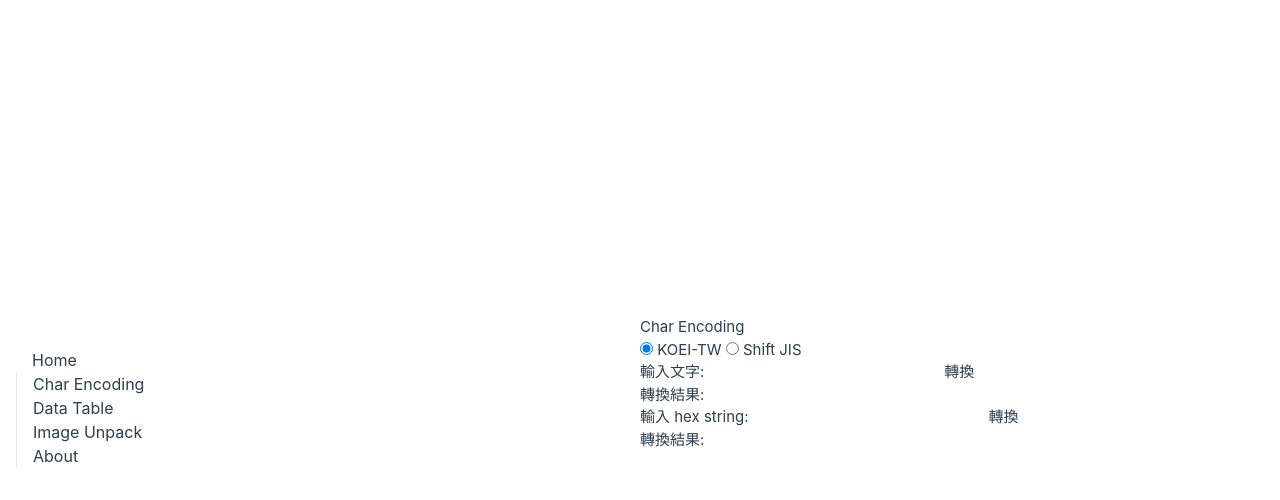
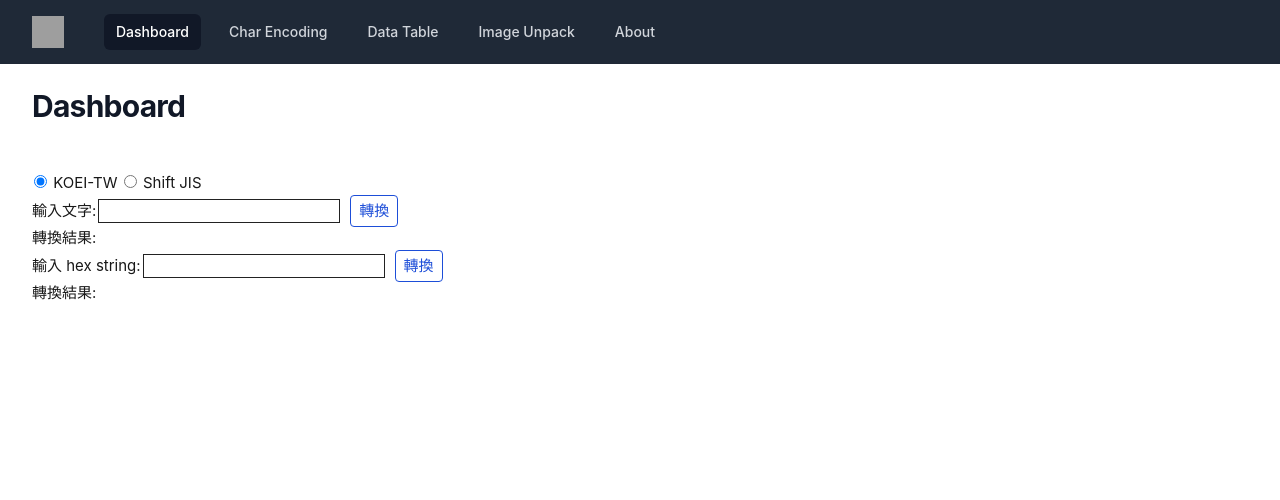
Before and after one commit to tzengyuxio/dekoei, a Vue app: page /char in a window 1280 px wide. Shown: the top 500 px of the page. Built offline with nearby package versions, Linux system fonts and the light colour scheme; grey boxes are pictures that could not be loaded.

Commit message:
feat: update ui of Char Encoding

```diff
--- a/index.html
+++ b/index.html
@@ -1,12 +1,12 @@
 <!DOCTYPE html>
-<html lang="en">
+<html lang="en" class="h-full bg-gray-100">
   <head>
     <meta charset="UTF-8">
     <link rel="icon" href="/favicon.ico">
     <meta name="viewport" content="width=device-width, initial-scale=1.0">
     <title>Vite App</title>
   </head>
-  <body>
+  <body class="h-full">
     <div id="app"></div>
     <script type="module" src="/src/main.js"></script>
   </body>
--- a/package.json
+++ b/package.json
@@ -11,6 +11,8 @@
     "format": "prettier --write src/"
   },
   "dependencies": {
+    "@headlessui/vue": "^1.7.14",
+    "@heroicons/vue": "^2.0.18",
     "encoding-japanese": "^2.0.0",
     "pinia": "^2.1.3",
     "vue": "^3.3.4",
--- a/src/App.vue
+++ b/src/App.vue
@@ -1,25 +1,76 @@
 <script setup>
 import {RouterLink, RouterView} from 'vue-router';
+import {Disclosure, DisclosureButton, DisclosurePanel} from '@headlessui/vue';
+import {Bars3Icon, XMarkIcon} from '@heroicons/vue/24/outline';
+import {ref} from 'vue';
+
+const navigation = [
+	{name: 'Dashboard', href: '/', current: true},
+	{name: 'Char Encoding', href: '/char', current: false},
+	{name: 'Data Table', href: '/data', current: false},
+	{name: 'Image Unpack', href: '/image', current: false},
+	{name: 'About', href: '/about', current: false},
+];
+const title = ref(navigation[0].name);
 </script>
 
 <template>
-  <header>
-    <div class="wrapper w-1/3">
-      <nav>
-        <RouterLink to="/">Home</RouterLink>
-        <RouterLink to="/char">Char Encoding</RouterLink>
-        <RouterLink to="/data">Data Table</RouterLink>
-        <RouterLink to="/image">Image Unpack</RouterLink>
-        <RouterLink to="/about">About</RouterLink>
-      </nav>
-    </div>
-  </header>
-  <div>
-    <RouterView/>
+  <div class="min-h-full">
+    <Disclosure as="nav" class="bg-gray-800" v-slot="{ open }">
+      <div class="mx-auto max-w-7xl px-4 sm:px-6 lg:px-8">
+        <div class="flex h-16 items-center justify-between">
+          <div class="flex items-center">
+            <div class="flex-shrink-0">
+              <img class="h-8 w-8" src="https://tailwindui.com/img/logos/mark.svg?color=indigo&shade=500"
+                   alt="Your Company"/>
+            </div>
+            <div class="hidden md:block">
+              <div class="ml-10 flex items-baseline space-x-4">
+                <RouterLink v-for="item in navigation" :key="item.name" :to="item.href"
+                            @click="title = item.name"
+                            :class="[item.current ? 'bg-gray-900 text-white' : 'text-gray-300 hover:bg-gray-700 hover:text-white', 'rounded-md px-3 py-2 text-sm font-medium']"
+                            :aria-current="item.current ? 'page' : undefined">{{ item.name }}
+                </RouterLink>
+              </div>
+            </div>
+          </div>
+          <div class="-mr-2 flex md:hidden">
+            <!-- Mobile menu button -->
+            <DisclosureButton
+                class="inline-flex items-center justify-center rounded-md bg-gray-800 p-2 text-gray-400 hover:bg-gray-700 hover:text-white focus:outline-none focus:ring-2 focus:ring-white focus:ring-offset-2 focus:ring-offset-gray-800">
+              <span class="sr-only">Open main menu</span>
+              <Bars3Icon v-if="!open" class="block h-6 w-6" aria-hidden="true"/>
+              <XMarkIcon v-else class="block h-6 w-6" aria-hidden="true"/>
+            </DisclosureButton>
+          </div>
+        </div>
+      </div>
+
+      <DisclosurePanel class="md:hidden">
+        <div class="space-y-1 px-2 pb-3 pt-2 sm:px-3">
+          <DisclosureButton v-for="item in navigation" :key="item.name" as="a" :href="item.href"
+                            :class="[item.current ? 'bg-gray-900 text-white' : 'text-gray-300 hover:bg-gray-700 hover:text-white', 'block rounded-md px-3 py-2 text-base font-medium']"
+                            :aria-current="item.current ? 'page' : undefined">{{ item.name }}
+          </DisclosureButton>
+        </div>
+      </DisclosurePanel>
+    </Disclosure>
+
+    <header class="bg-white shadow">
+      <div class="mx-auto max-w-7xl px-4 py-6 sm:px-6 lg:px-8">
+        <h1 class="text-3xl font-bold tracking-tight text-gray-900">{{ title }}</h1>
+      </div>
+    </header>
+    <main class="bg-white">
+      <div class="mx-auto max-w-7xl py-6 sm:px-6 lg:px-8">
+        <!-- Your content -->
+        <RouterView/>
+      </div>
+    </main>
   </div>
 </template>
 
-<style scoped>
+<!--style scoped>
 header {
   line-height: 1.5;
   max-height: 100vh;
@@ -81,4 +132,4 @@ nav a:first-of-type {
     margin-top: 1rem;
   }
 }
-</style>
+</style-->
--- a/src/assets/main.css
+++ b/src/assets/main.css
@@ -1,11 +1,10 @@
 @import './base.css';
 
 #app {
-  max-width: 1280px;
     margin: 0 auto;
-  padding: 2rem;
 
     font-weight: normal;
+    color: #181818;
 }
 
 a,
@@ -20,16 +19,3 @@ a,
         background-color: hsla(160, 100%, 37%, 0.2);
     }
 }
-
-@media (min-width: 1024px) {
-  body {
-    display: flex;
-    place-items: center;
-  }
-
-  #app {
-    display: grid;
-    grid-template-columns: 1fr 1fr;
-    padding: 0 2rem;
-  }
-}
--- a/src/components/CharEncoding.vue
+++ b/src/components/CharEncoding.vue
@@ -107,22 +107,31 @@ function decodeText() {
 </script>
 
 <template>
-  <h2>Char Encoding</h2>
   <label> <input type="radio" name="encoding" value="koeitw" checked/> KOEI-TW </label>
   <label> <input type="radio" name="encoding" value="shiftjis"/> Shift JIS </label>
   <div>
     <label for="input1">輸入文字:</label>
     <input type="text" id="input1" class="text-black" v-model="inputText" @keyup.enter="encodeText"/>
-    <button @click="encodeText">轉換</button>
+    <button type="button" @click="encodeText"
+            class="mx-2 text-blue-700 font-normal py-1 px-2 rounded transition duration-300 ease-in-out focus:outline-none focus:shadow-outline border border-blue-700 hover:bg-blue-700 hover:text-white">
+      轉換
+    </button>
     <div>轉換結果: {{ encodedText }}</div>
   </div>
   <div>
     <label for="input2">輸入 hex string:</label>
     <input type="text" id="input2" class="text-black" v-model="inputHex" @keyup.enter="decodeText"/>
-    <button @click="decodeText">轉換</button>
+    <button type="button" @click="decodeText"
+            class="mx-2 text-blue-700 font-normal py-1 px-2 rounded transition duration-300 ease-in-out focus:outline-none focus:shadow-outline border border-blue-700 hover:bg-blue-700 hover:text-white">
+      轉換
+    </button>
     <div>轉換結果: {{ decodedText }}</div>
   </div>
 </template>
 
 <style scoped>
+input {
+  border: 1px solid #222222;
+  margin: 2px;
+}
 </style>
```
Also changed, not shown: 2 other files (tests, documents, lock files or other folders). Lines whose indentation alone changed are shown as unchanged.
